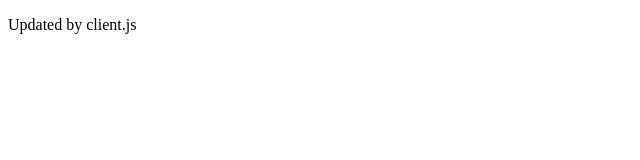
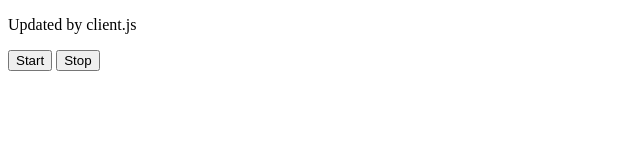
Before and after one commit to TJansuy/test-node, a website: page index.html in a window 1280 px wide. Shown: the whole page, without its empty margins (0-640 px from the left). Drawn offline with Linux system fonts and the light colour scheme.

Commit message:
Adding some basic button functionality to test client side javascript

```diff
--- a/client.js
+++ b/client.js
@@ -2,3 +2,15 @@ console.log("success");
 
 e = document.getElementById('foo');
 e.innerHTML = "Updated by client.js";
+
+start = document.getElementById('btnStart');
+stop = document.getElementById('btnStop');
+
+var keep = null;
+var ticker = 0;
+
+start.innerHTML = "Start";
+stop.innerHTML = "Stop";
+
+start.onclick = () => {keep = setInterval(() => {ticker = ticker+1; console.log(ticker);}, 100)};
+stop.onclick = () => {clearInterval(keep);};
--- a/index.html
+++ b/index.html
@@ -4,6 +4,10 @@
 </head>
 <body>
 <p id="foo">Testing</p>
+
+<button id="btnStart">Start</button>
+<button id="btnStop">Stop</button>
+
 <script src="client.js"></script>
 </body>
 </html>
```
